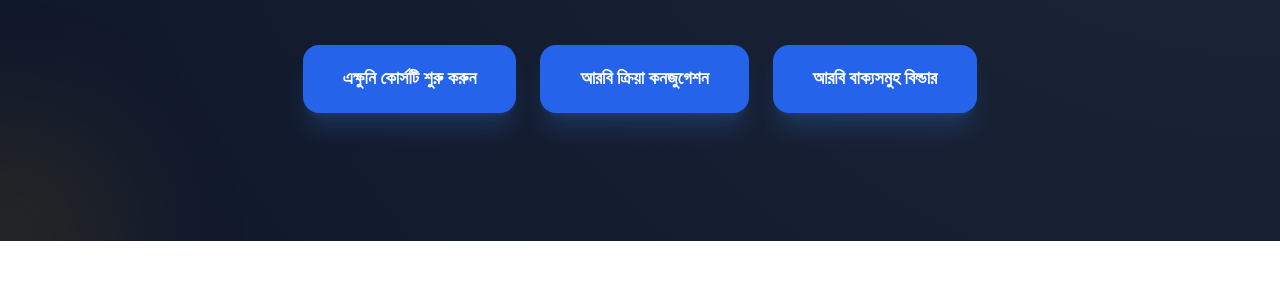
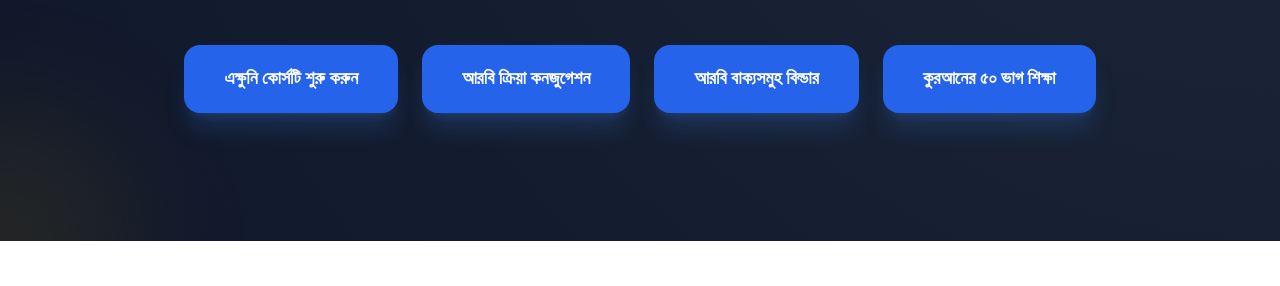
Before and after one commit to AnisurRahmanJU/Arabic-Grammar, a plain HTML site: page index.html in a window 1280 px wide. Shown: the part 471-757 px from the top of the page. Drawn offline with nearby package versions, Linux system fonts and the light colour scheme.

Commit message:
Update index.html

```diff
--- a/index.html
+++ b/index.html
@@ -35,6 +35,7 @@
                 <a href="#curriculum" class="px-10 py-5 bg-blue-600 hover:bg-blue-700 rounded-2xl font-bold text-lg shadow-xl shadow-blue-500/20 transition-all">এক্ষুনি কোর্সটি শুরু করুন</a>
                 <a href="http://arabic-verb-conjugator.vercel.app" target="_blank" class="px-10 py-5 bg-blue-600 hover:bg-blue-700 rounded-2xl font-bold text-lg shadow-xl shadow-blue-500/20 transition-all">আরবি ক্রিয়া কনজুগেশন</a>
                 <a href="http://arabic-sentence-builder.vercel.app" target="_blank" class="px-10 py-5 bg-blue-600 hover:bg-blue-700 rounded-2xl font-bold text-lg shadow-xl shadow-blue-500/20 transition-all">আরবি বাক্যসমুহ বিল্ডার</a>
+                <a href="https://learn-quran-50.vercel.app" target="_blank" class="px-10 py-5 bg-blue-600 hover:bg-blue-700 rounded-2xl font-bold text-lg shadow-xl shadow-blue-500/20 transition-all">কুরআনের ৫০ ভাগ শিক্ষা</a>
             </div>
         </div>
     </header>
```
